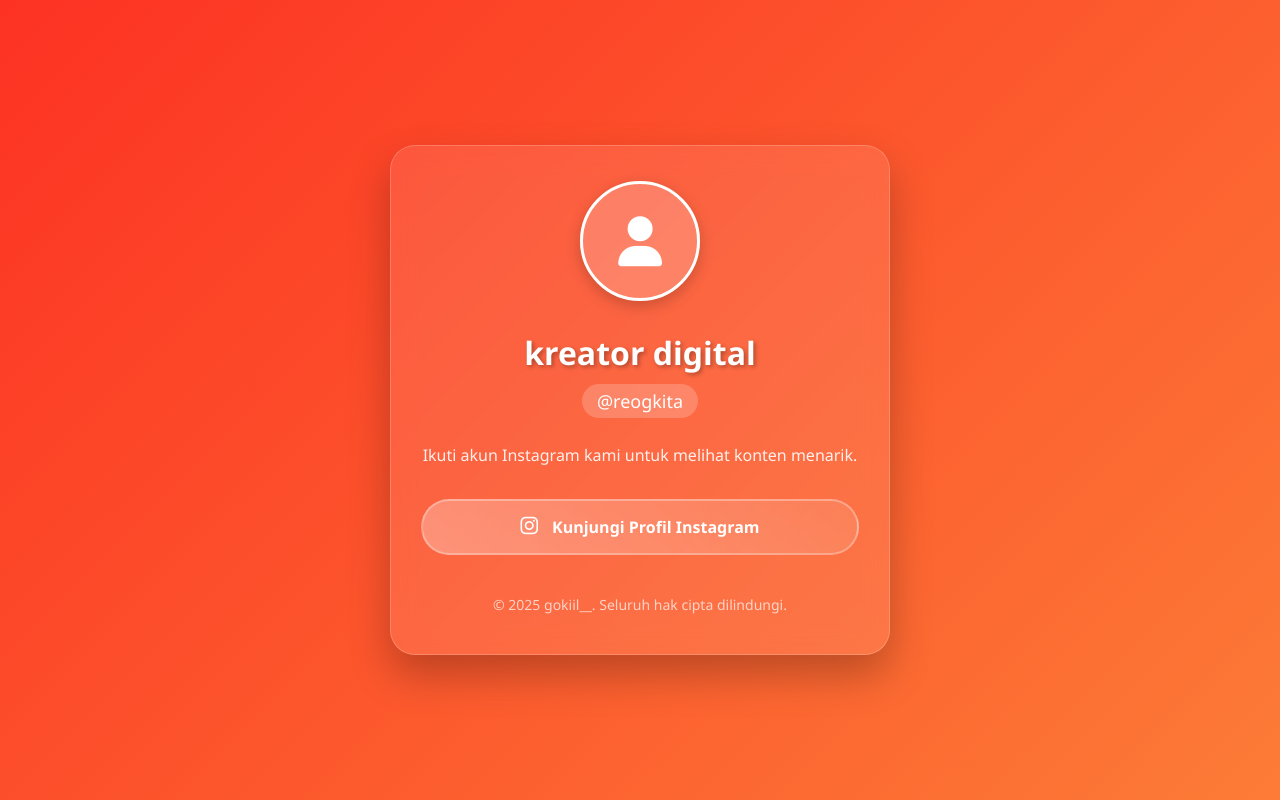
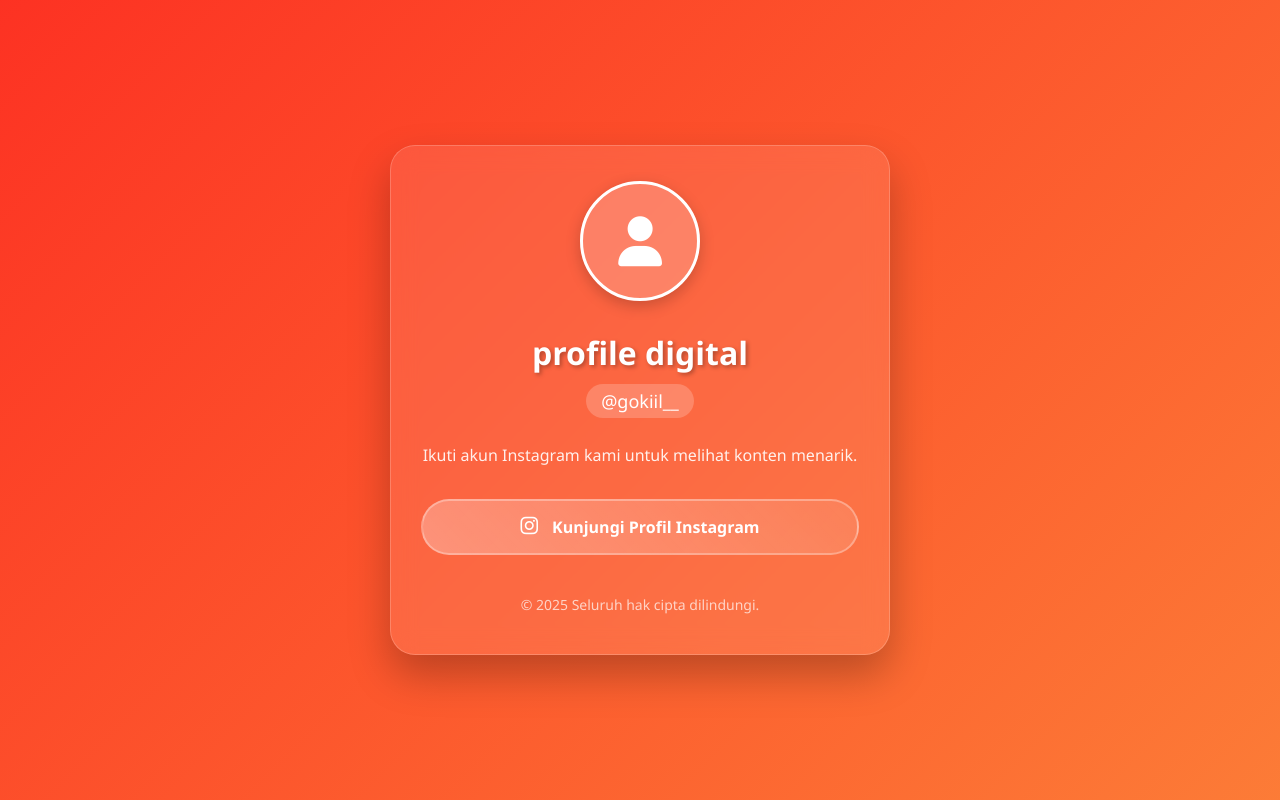
Before and after one commit to qilp95/gokiil__, a plain HTML site: page index.html in a window 1280 px wide. Drawn offline with Linux system fonts and the light colour scheme.

Commit message:
Update index.html

```diff
--- a/index.html
+++ b/index.html
@@ -165,8 +165,8 @@
         <div class="profile-icon floating">
             <i class="fas fa-user"></i>
         </div>
-        <h1>kreator digital</h1>
-        <div class="username">@reogkita</div>
+        <h1>profile digital</h1>
+        <div class="username">@gokiil__</div>
         <p>Ikuti akun Instagram kami untuk melihat konten menarik.</p>
 
         <a href="https://www.instagram.com/gokiil__?utm_source=ig_web_button_share_sheet&igsh=ZDNlZDc0MzIxNw==" class="btn" target="_blank">
@@ -174,7 +174,7 @@
         </a>
 
         <div class="footer">
-            © 2025 gokiil__. Seluruh hak cipta dilindungi.
+            © 2025 Seluruh hak cipta dilindungi.
         </div>
     </div>
 
```
